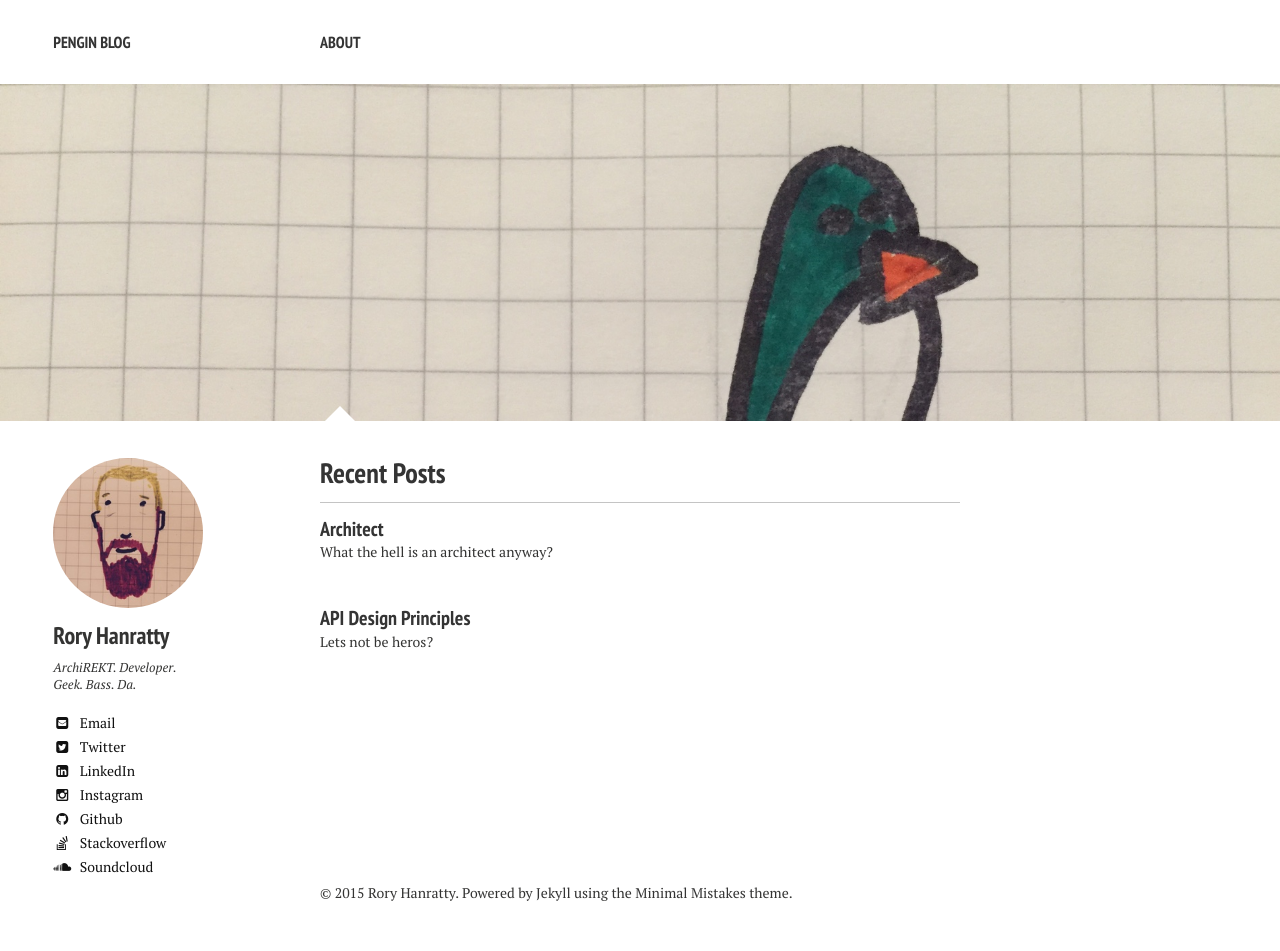
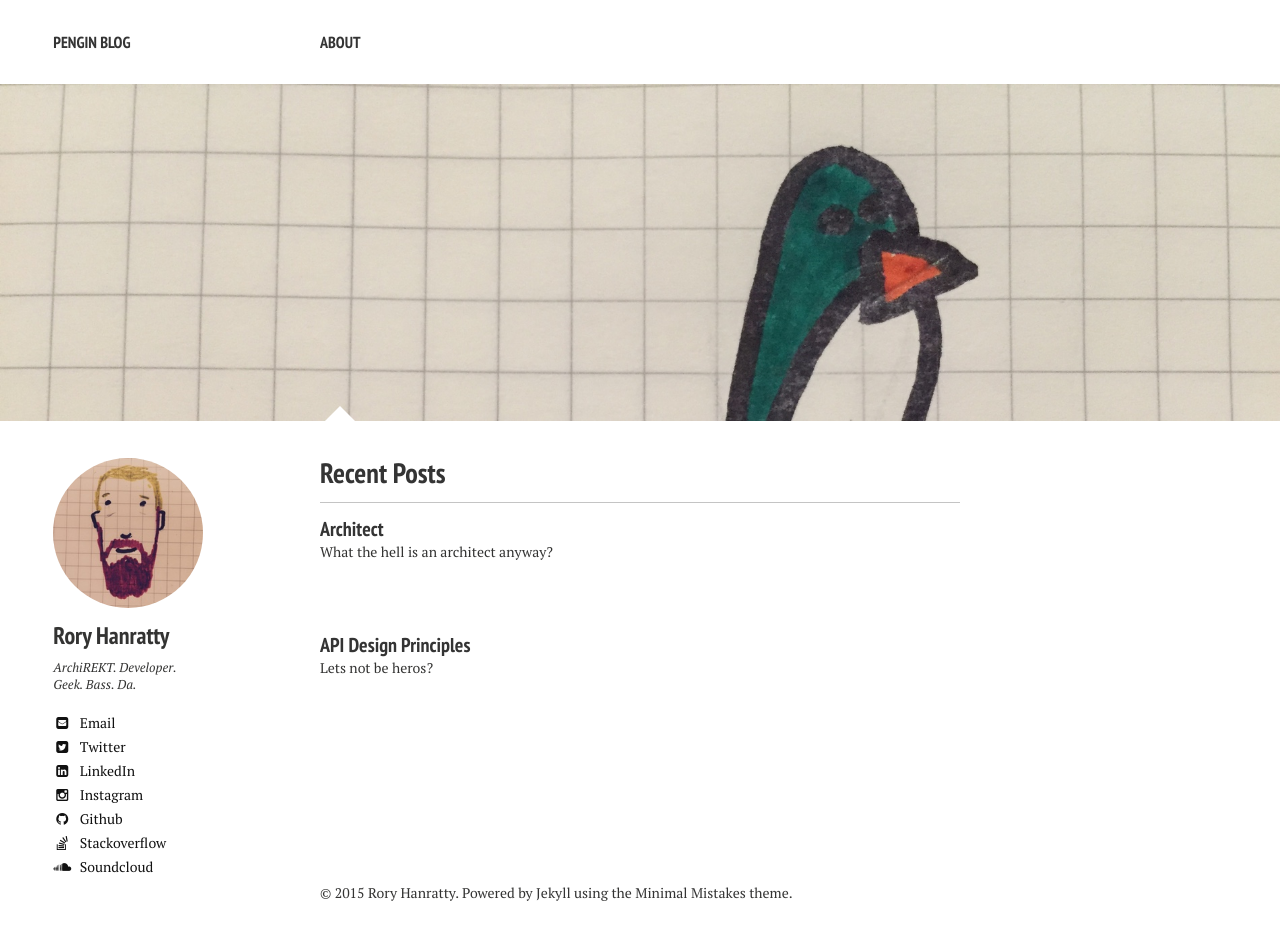
Before and after one commit to Rory80Hz/rory80hz.github.io, a Jekyll site: the page built from index.md, in a window 1280 px wide. Built offline with Jekyll 4.4.1, drawn with Linux system fonts in a browser that asks for light colours; nearby versions of some CDN libraries.

Commit message:
Try fix scss

```diff
--- a/_sass/mixins.scss
+++ b/_sass/mixins.scss
@@ -97,7 +97,7 @@
 
 $indent-var: 0rem + ($doc-line-height / $doc-font-size);
 
-$margin-bottom-var: 3rem;
+$margin-bottom-var: 4.65rem;
 
 /* ==========================================================================
    Gradient mixins
```
